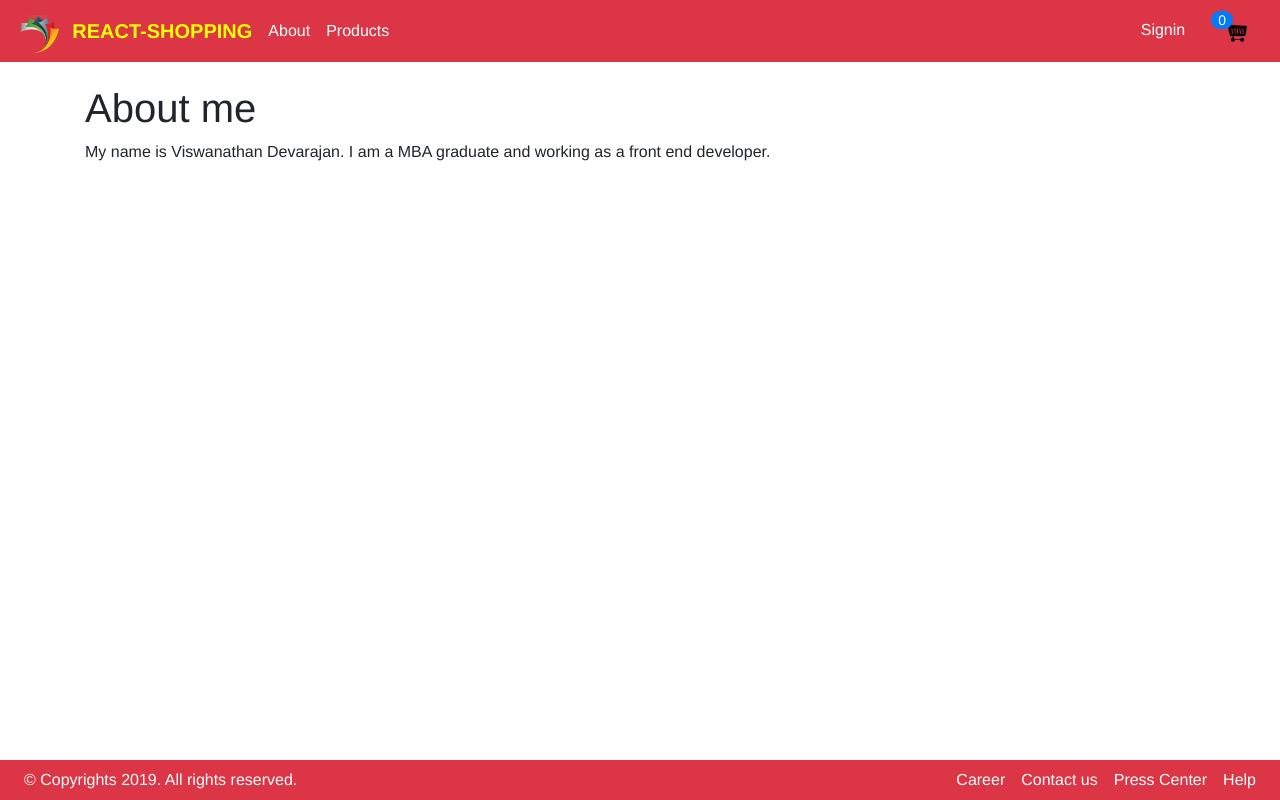
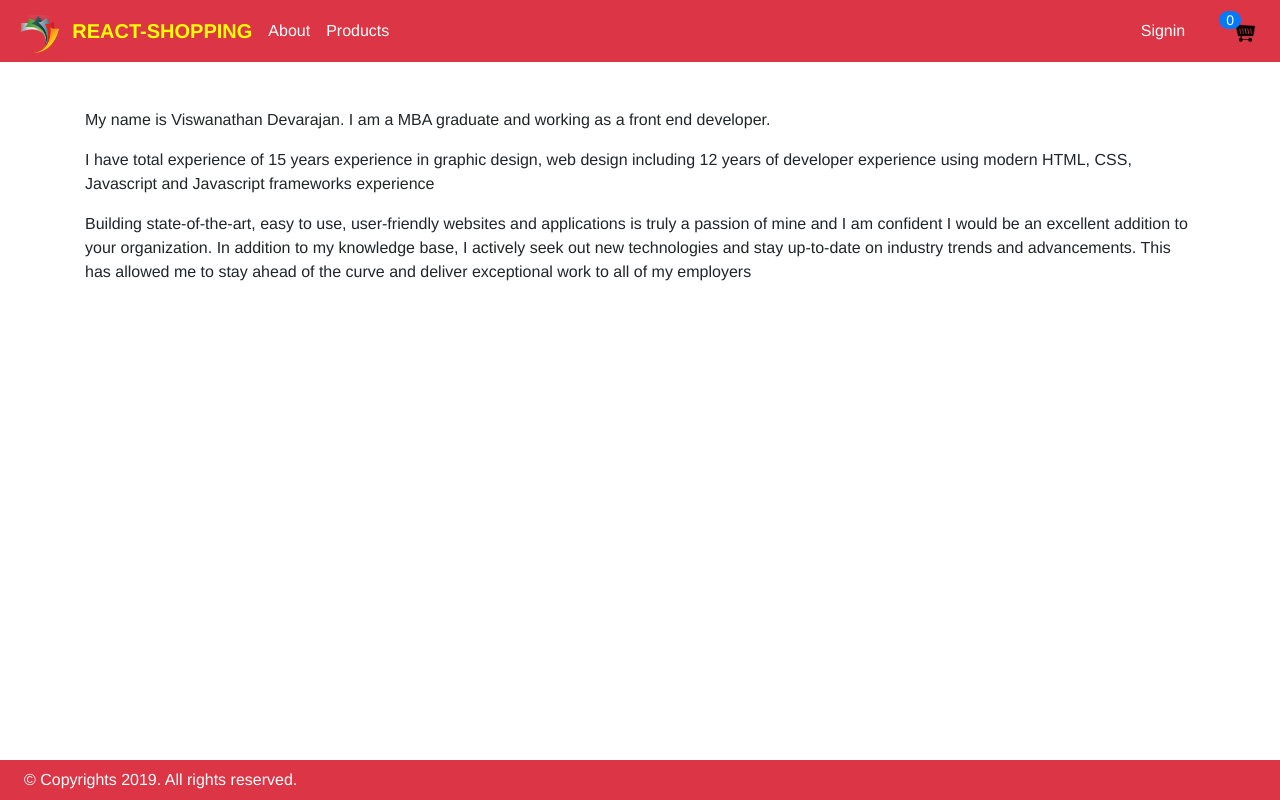
Before and after one commit to vishwagraphic/react-shop, a React (Create React App) app: page /about in a window 1280 px wide. Built offline with nearby package versions, Linux system fonts and the light colour scheme.

Commit message:
changes for about page

```diff
--- a/src/App.js
+++ b/src/App.js
@@ -143,7 +143,7 @@ class App extends Component {
           <header className="App-header">
             <Topnav user={this.props.user} cart={this.props.cart} signOut={this.unloaduser}  />
           </header>
-          <section>
+          <section class="mb-5">
             <Route exact={true} path="/" render={() => <Home cartDetails={this.cartDetails}  />} />
             <Route path="/about"  render={() => <About />} />
             <Route path="/signin" render={() => <Signin loadUser={this.loadUser} />}  />
--- a/src/App.scss
+++ b/src/App.scss
@@ -77,3 +77,6 @@ nav{
     position:absolute;
   }
 }
+.mb-5{
+  margin-bottom: 50px;
+}
--- a/src/component/About.js
+++ b/src/component/About.js
@@ -2,9 +2,10 @@ import React from 'react'
 
 const About = () => {
     return(
-        <div className="my-4 container">
-           <h1>About me</h1>
-           <p>My name is Viswanathan Devarajan. I am a MBA graduate and working as a front end developer.</p>
+        <div class="container my-5">
+            <p>My name is Viswanathan Devarajan. I am a MBA graduate and working as a front end developer.</p>
+            <p>I have total experience of 15 years experience in graphic design, web design including 12 years of developer experience using modern HTML, CSS, Javascript and Javascript frameworks experience</p>
+            <p>Building state-of-the-art, easy to use, user-friendly websites and applications is truly a passion of mine and I am confident I would be an excellent addition to your organization. In addition to my knowledge base, I actively seek out new technologies and stay up-to-date on industry trends and advancements. This has allowed me to stay ahead of the curve and deliver exceptional work to all of my employers</p>
         </div>
     )
 
--- a/src/component/Bottomnav.js
+++ b/src/component/Bottomnav.js
@@ -1,5 +1,5 @@
 import React from 'react';
-import {Link} from 'react-router-dom';
+/* import {Link} from 'react-router-dom'; */
 import { Navbar, Nav } from 'react-bootstrap'
 import './Bottomnav.scss'
 const Topnav = () => {
@@ -9,12 +9,12 @@ const Topnav = () => {
                 <Nav className="mr-auto">
                     <Nav.Link className="text-white"><span>©</span> Copyrights 2019. All rights reserved.</Nav.Link>
                 </Nav>
-                <Nav className="ml-auto">
+                {/* <Nav className="ml-auto">
                     <Link to="/" className="px-2 text-white">Career</Link>
                     <Link to="/" className="px-2 text-white">Contact us</Link>
                     <Link to="/" className="px-2 text-white">Press Center</Link>
                     <Link to="/" className="px-2 text-white">Help</Link>
-                </Nav>
+                </Nav> */}
             </Navbar>
         </div>
     )
--- a/src/component/Topnav.js
+++ b/src/component/Topnav.js
@@ -21,23 +21,45 @@ const Topnav = (props) => {
     }
     return(
         <div>
-
-            <Navbar fixed="top" bg="danger" variant="danger">
+            {/* <Navbar fixed="top" expand="lg" bg="danger" className="mb-3">
+                <Navbar.Brand>
                     <Link exact="true" to="/">
                         <img src={logo} alt="logo" className="App-logo" />
                         <span className="text-yellow my-2 d-inline-block logo">
                             REACT-SHOPPING
                         </span>
                     </Link>
-
+                </Navbar.Brand>
+                <Navbar.Toggle aria-controls="basic-navbar-nav" />
+                <Navbar.Collapse id="basic-navbar-nav" bg="">
+                    <Nav className="mr-auto ml-2">
+                        <Nav.Link><Link to="/about" className="px-2 text-white">About</Link></Nav.Link>
+                        <Nav.Link><Link to="/products" className="px-2 text-white">Products</Link></Nav.Link>
+                    </Nav>
+                    <Nav.Link className="ml-auto mr-2">
+                        {showSignStatus}
+                        <Link className="px-2 text-white cart-icon" to="/Cart"><span className="cart-count">{props.cart.count}</span><img src={cart} alt="cart" /></Link>
+                    </Nav.Link>
+                </Navbar.Collapse>
+            </Navbar> */}
+            <Navbar fixed="top" bg="danger" expand="lg"  variant="light">
+                <Link exact="true" to="/">
+                    <img src={logo} alt="logo" className="App-logo" />
+                    <span className="text-yellow my-2 d-inline-block logo">
+                        REACT-SHOPPING
+                    </span>
+                </Link>
+                <Navbar.Toggle aria-controls="basic-navbar-nav" />
+                <Navbar.Collapse id="basic-navbar-nav" bg="">
                     <Nav className="mr-auto ml-2">
                         <Link to="/about" className="px-2 text-white">About</Link>
                         <Link to="/products" className="px-2 text-white">Products</Link>
                     </Nav>
                     <Nav className="ml-auto mr-2">
                         {showSignStatus}
+                    </Nav>
                     <Link className="px-2 text-white cart-icon" to="/Cart"><span className="cart-count">{props.cart.count}</span><img src={cart} alt="cart" /></Link>
-                </Nav>
+                </Navbar.Collapse>
             </Navbar>
         </div>
     )
```
Lines whose indentation alone changed are shown as unchanged.
